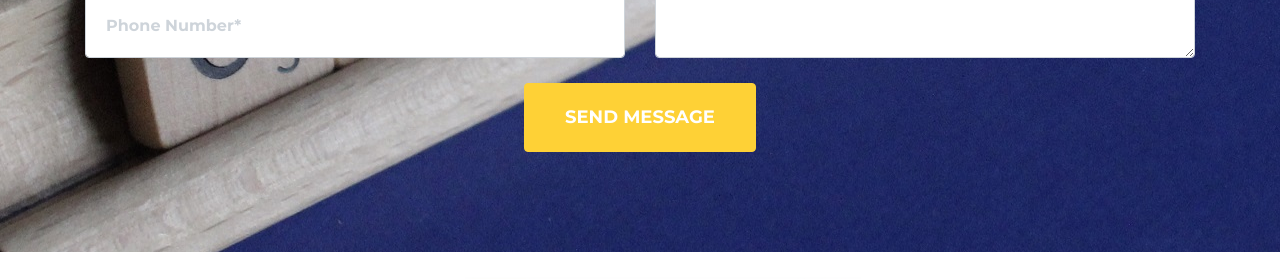
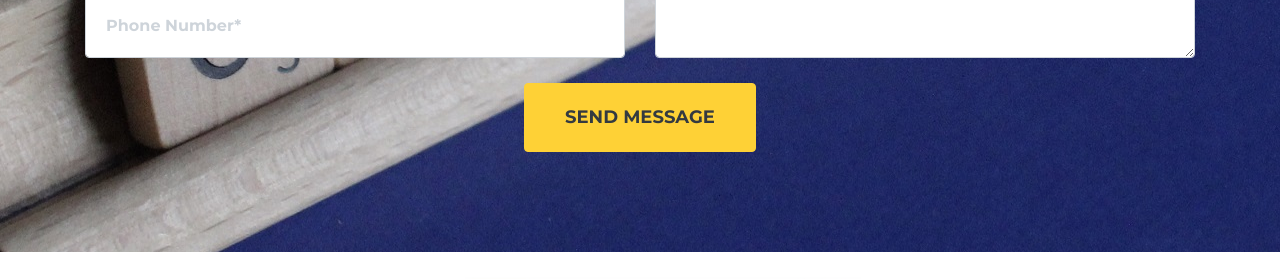
Before and after one commit to GenOptics/GenOptics.github.io, a Jekyll site: the page built from index.md, in a window 1280 px wide. Shown: the part 3405-3684 px from the top of the page. Built offline with Jekyll 4.4.1, drawn with Linux system fonts in a browser that asks for light colours; some web fonts are replaced.

Commit message:
text-dark class to 'Send Message' text

```diff
--- a/_includes/contact.html
+++ b/_includes/contact.html
@@ -36,7 +36,7 @@
               <div class="clearfix"></div>
               <div class="col-lg-12 text-center">
                 <div id="success"></div>
-                <button id="sendMessageButton" class="btn btn-primary btn-xl text-uppercase" type="submit">Send Message</button>
+                <button id="sendMessageButton" class="btn btn-primary btn-xl text-uppercase text-dark" type="submit">Send Message</button>
               </div>
 			  <input type="text" name="_gotcha" style="display:none">
 			  <input type="hidden" name="_next" value="#"/>
```
